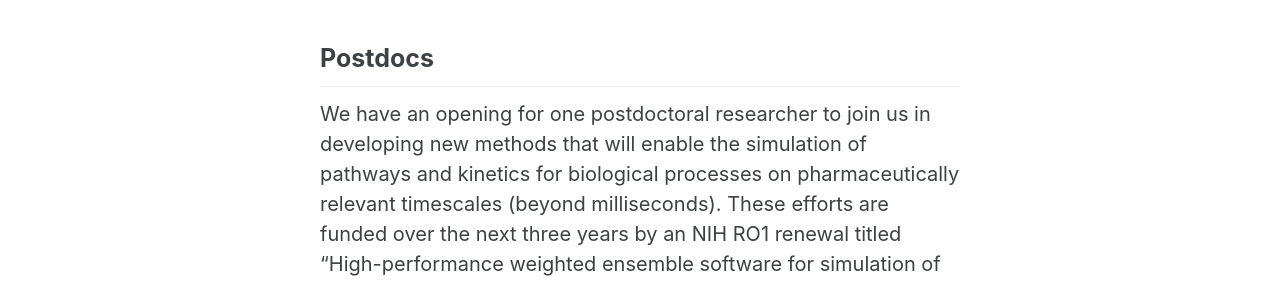
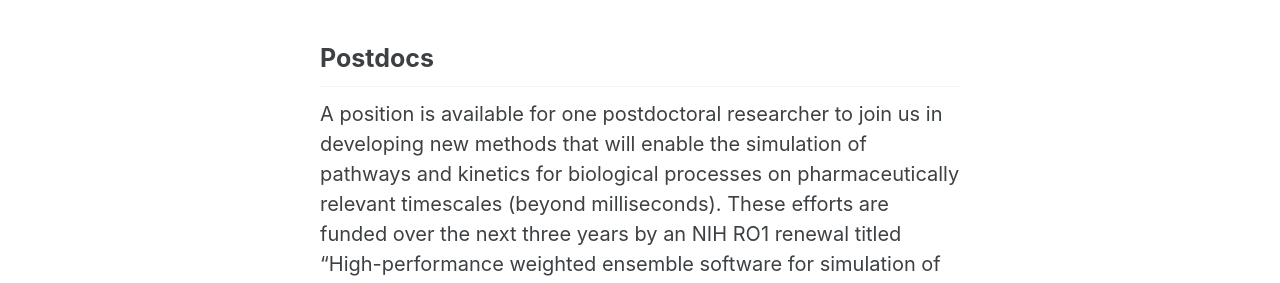
Before and after one commit to darianyang/mm-github-pages-test, a Jekyll site: the page built from _pages/join_us.md, in a window 1280 px wide. Shown: the part 443-726 px from the top of the page. Built offline with Jekyll 4.4.1, drawn with Linux system fonts in a browser that asks for light colours; cached includes are drawn as plain includes; some of the changed text lies outside the part shown.

Commit message:
Update join_us.md

```diff
--- a/_pages/join_us.md
+++ b/_pages/join_us.md
@@ -9,7 +9,7 @@
 
 {% include figure image_path="/assets/images/pittsburgh.jpg" alt="Pittsburgh Panorama" %}
 ## Postdocs
-We have an opening for one postdoctoral researcher to join us in developing new methods that will enable the simulation of pathways and kinetics for biological processes on pharmaceutically relevant timescales (beyond milliseconds). These efforts are funded over the next three years by an NIH RO1 renewal titled “High-performance weighted ensemble software for simulation of complex bio-events”. Applications will involve joint efforts with experimental collaborators to characterize the mechanisms of complex processes such as large-scale protein conformational transitions, allosteric protein binding, and folding-based protein switching. Work may also interface with my lab’s collaborations with OpenEye Scientific to integrate the WESTPA software for weighted ensemble simulations with the Orion Cloud Computing Platform.
+A position is available for one postdoctoral researcher to join us in developing new methods that will enable the simulation of pathways and kinetics for biological processes on pharmaceutically relevant timescales (beyond milliseconds). These efforts are funded over the next three years by an NIH RO1 renewal titled “High-performance weighted ensemble software for simulation of complex bio-events”. Applications will involve joint efforts with experimental collaborators to characterize the mechanisms of complex processes such as large-scale protein conformational transitions, allosteric protein binding, and folding-based protein switching. Work may also interface with my lab’s collaborations with OpenEye Scientific to integrate the WESTPA software for weighted ensemble simulations with the Orion Cloud Computing Platform.
 
 The ideal candidate will have a strong background in scientific software development, methods development, and molecular dynamics simulations. We encourage diversity of all types, and applications from women and minorities are particularly encouraged.
 
```
